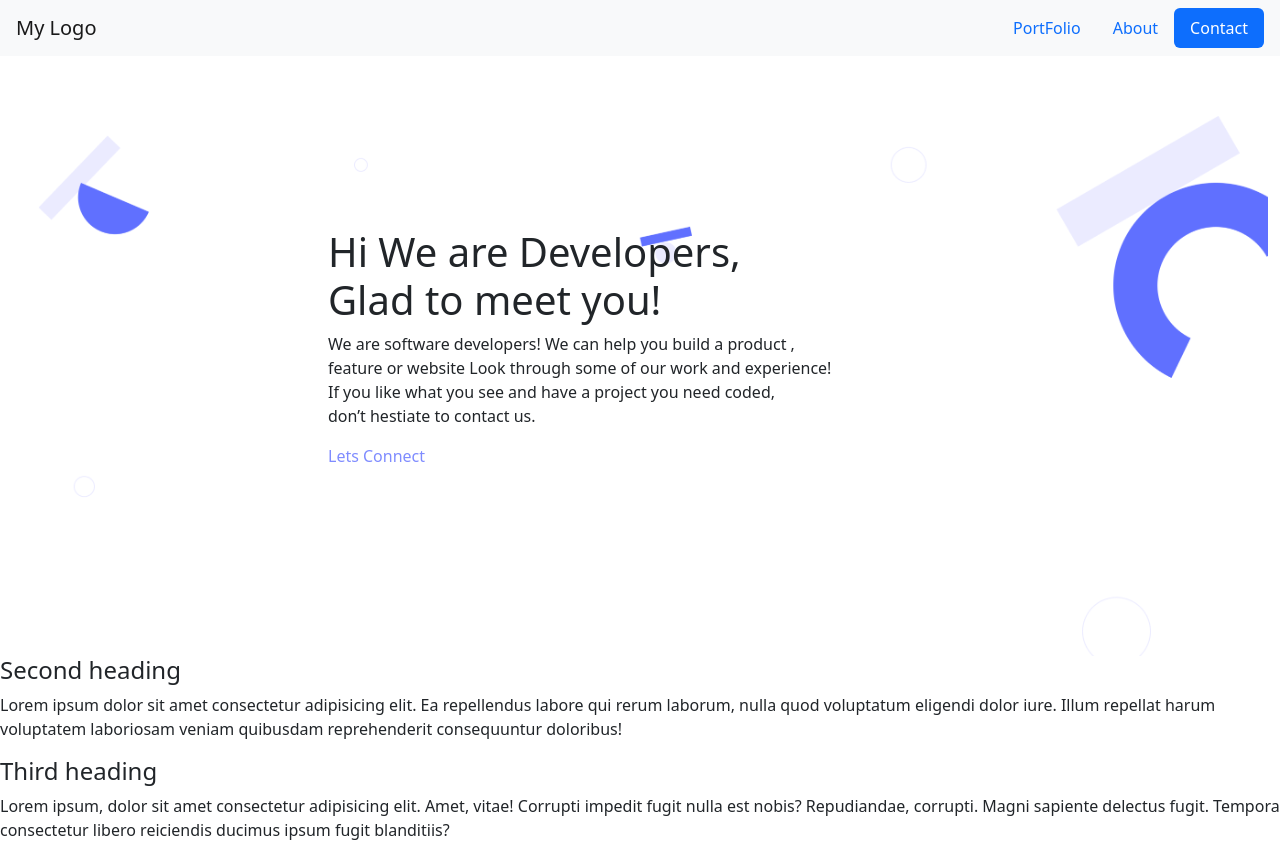
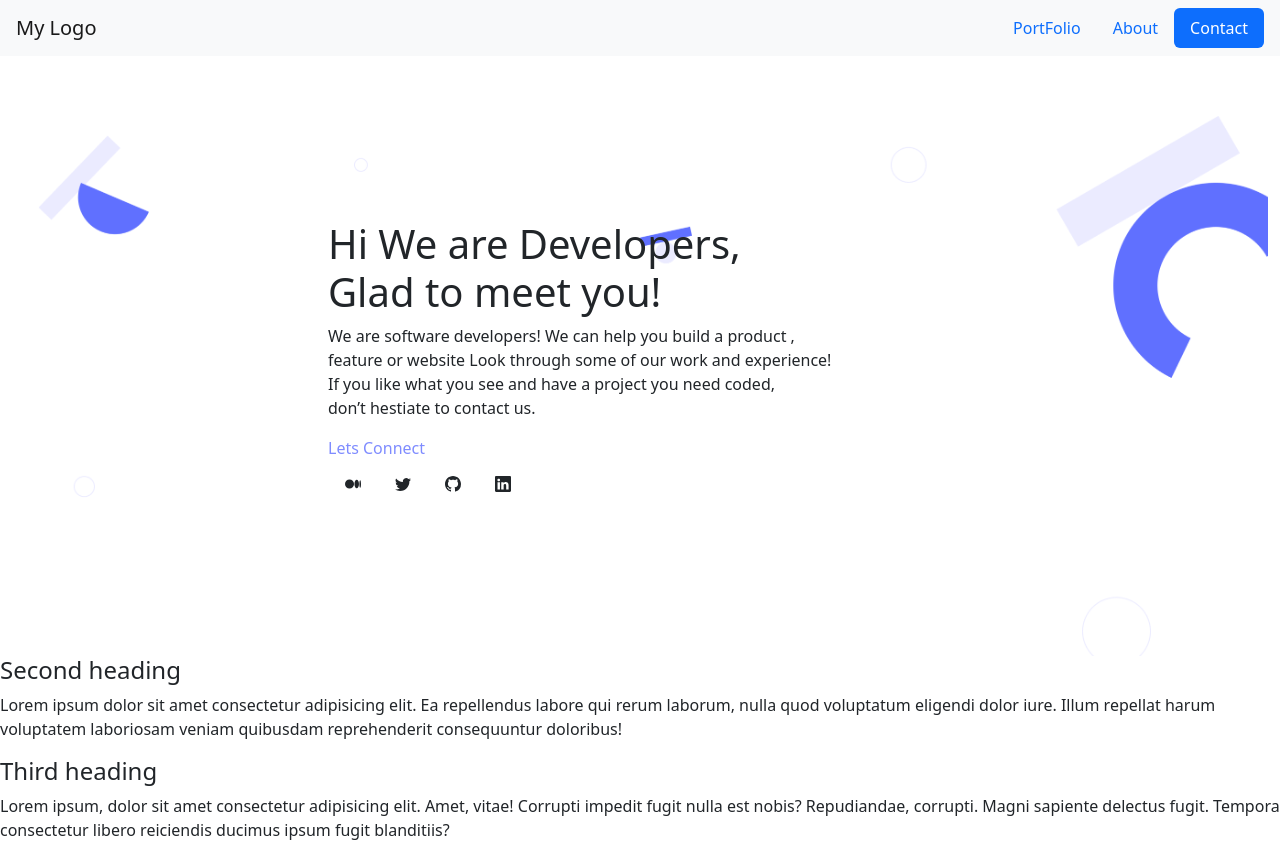
Before and after one commit to mahdimahdawi/Bootstrap-project, a plain HTML site: page index.html in a window 1280 px wide. Drawn offline with nearby package versions, Linux system fonts and the light colour scheme.

Commit message:
Add Social Icons

```diff
--- a/index.html
+++ b/index.html
@@ -36,6 +36,22 @@
           work and experience! <br/>If you like what you see and have a project you need coded,<br/> don’t hestiate to contact us.
         </p>
         <p class="main-connect">Lets Connect</p>
+         <div class="container">
+          <div class="row">
+            <svg xmlns="http://www.w3.org/2000/svg" width="16" height="16" fill="currentColor" class="bi bi-medium col-1 " viewBox="0 0 16 16">
+              <path d="M9.025 8c0 2.485-2.02 4.5-4.513 4.5A4.506 4.506 0 0 1 0 8c0-2.486 2.02-4.5 4.512-4.5A4.506 4.506 0 0 1 9.025 8zm4.95 0c0 2.34-1.01 4.236-2.256 4.236-1.246 0-2.256-1.897-2.256-4.236 0-2.34 1.01-4.236 2.256-4.236 1.246 0 2.256 1.897 2.256 4.236zM16 8c0 2.096-.355 3.795-.794 3.795-.438 0-.793-1.7-.793-3.795 0-2.096.355-3.795.794-3.795.438 0 .793 1.699.793 3.795z"/>
+            </svg>
+            <svg xmlns="http://www.w3.org/2000/svg" width="16" height="16" fill="currentColor" class="bi bi-twitter col-1" viewBox="0 0 16 16">
+              <path d="M5.026 15c6.038 0 9.341-5.003 9.341-9.334 0-.14 0-.282-.006-.422A6.685 6.685 0 0 0 16 3.542a6.658 6.658 0 0 1-1.889.518 3.301 3.301 0 0 0 1.447-1.817 6.533 6.533 0 0 1-2.087.793A3.286 3.286 0 0 0 7.875 6.03a9.325 9.325 0 0 1-6.767-3.429 3.289 3.289 0 0 0 1.018 4.382A3.323 3.323 0 0 1 .64 6.575v.045a3.288 3.288 0 0 0 2.632 3.218 3.203 3.203 0 0 1-.865.115 3.23 3.23 0 0 1-.614-.057 3.283 3.283 0 0 0 3.067 2.277A6.588 6.588 0 0 1 .78 13.58a6.32 6.32 0 0 1-.78-.045A9.344 9.344 0 0 0 5.026 15z"/>
+            </svg>
+             <svg xmlns="http://www.w3.org/2000/svg" width="16" height="16" fill="currentColor" class="bi bi-github col-1" viewBox="0 0 16 16">
+              <path d="M8 0C3.58 0 0 3.58 0 8c0 3.54 2.29 6.53 5.47 7.59.4.07.55-.17.55-.38 0-.19-.01-.82-.01-1.49-2.01.37-2.53-.49-2.69-.94-.09-.23-.48-.94-.82-1.13-.28-.15-.68-.52-.01-.53.63-.01 1.08.58 1.23.82.72 1.21 1.87.87 2.33.66.07-.52.28-.87.51-1.07-1.78-.2-3.64-.89-3.64-3.95 0-.87.31-1.59.82-2.15-.08-.2-.36-1.02.08-2.12 0 0 .67-.21 2.2.82.64-.18 1.32-.27 2-.27.68 0 1.36.09 2 .27 1.53-1.04 2.2-.82 2.2-.82.44 1.1.16 1.92.08 2.12.51.56.82 1.27.82 2.15 0 3.07-1.87 3.75-3.65 3.95.29.25.54.73.54 1.48 0 1.07-.01 1.93-.01 2.2 0 .21.15.46.55.38A8.012 8.012 0 0 0 16 8c0-4.42-3.58-8-8-8z"/>
+            </svg>
+             <svg xmlns="http://www.w3.org/2000/svg" width="16" height="16" fill="currentColor" class="bi bi-linkedin col-1" viewBox="0 0 16 16">
+              <path d="M0 1.146C0 .513.526 0 1.175 0h13.65C15.474 0 16 .513 16 1.146v13.708c0 .633-.526 1.146-1.175 1.146H1.175C.526 16 0 15.487 0 14.854V1.146zm4.943 12.248V6.169H2.542v7.225h2.401zm-1.2-8.212c.837 0 1.358-.554 1.358-1.248-.015-.709-.52-1.248-1.342-1.248-.822 0-1.359.54-1.359 1.248 0 .694.521 1.248 1.327 1.248h.016zm4.908 8.212V9.359c0-.216.016-.432.08-.586.173-.431.568-.878 1.232-.878.869 0 1.216.662 1.216 1.634v3.865h2.401V9.25c0-2.22-1.184-3.252-2.764-3.252-1.274 0-1.845.7-2.165 1.193v.025h-.016a5.54 5.54 0 0 1 .016-.025V6.169h-2.4c.03.678 0 7.225 0 7.225h2.4z"/>
+            </svg>
+          </div>
+        </div>
       </div>
       </section>
       <section class="row">
```
Also changed, not shown: style.css (line endings or trailing spaces).
